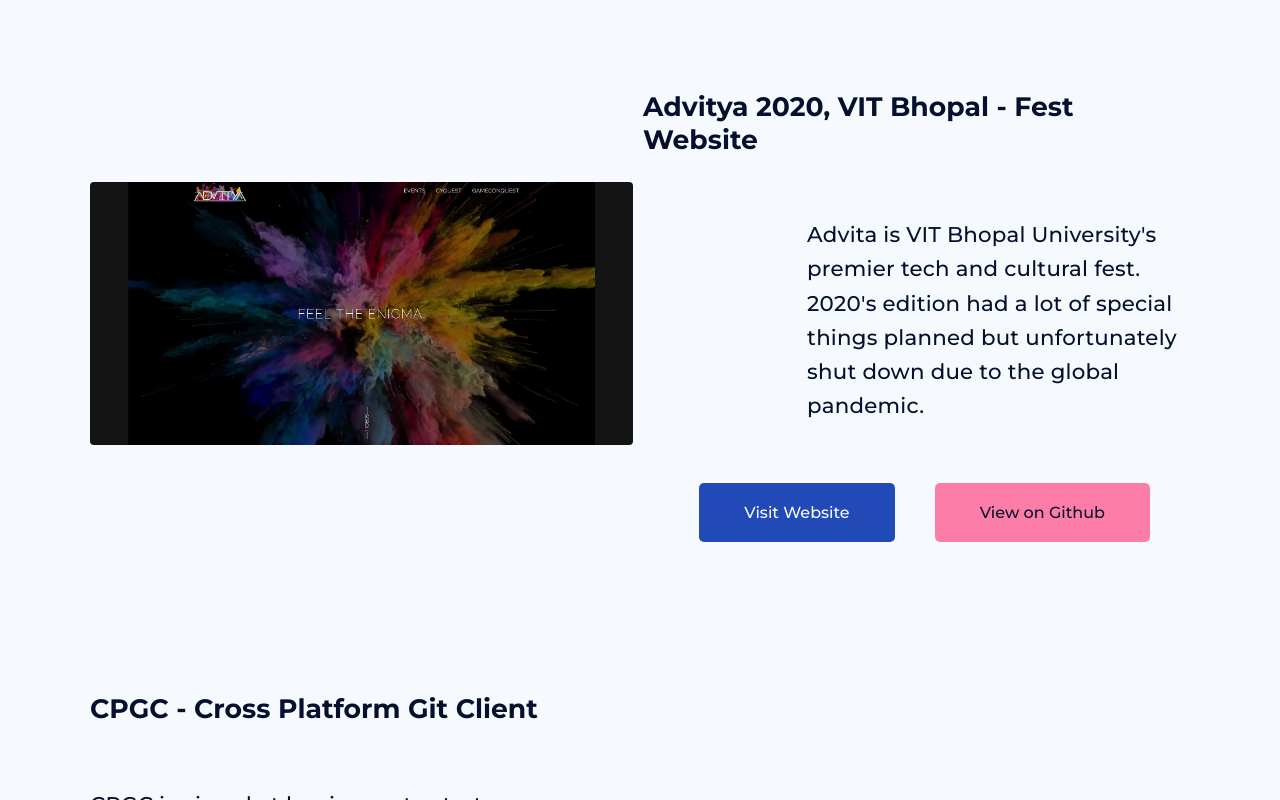
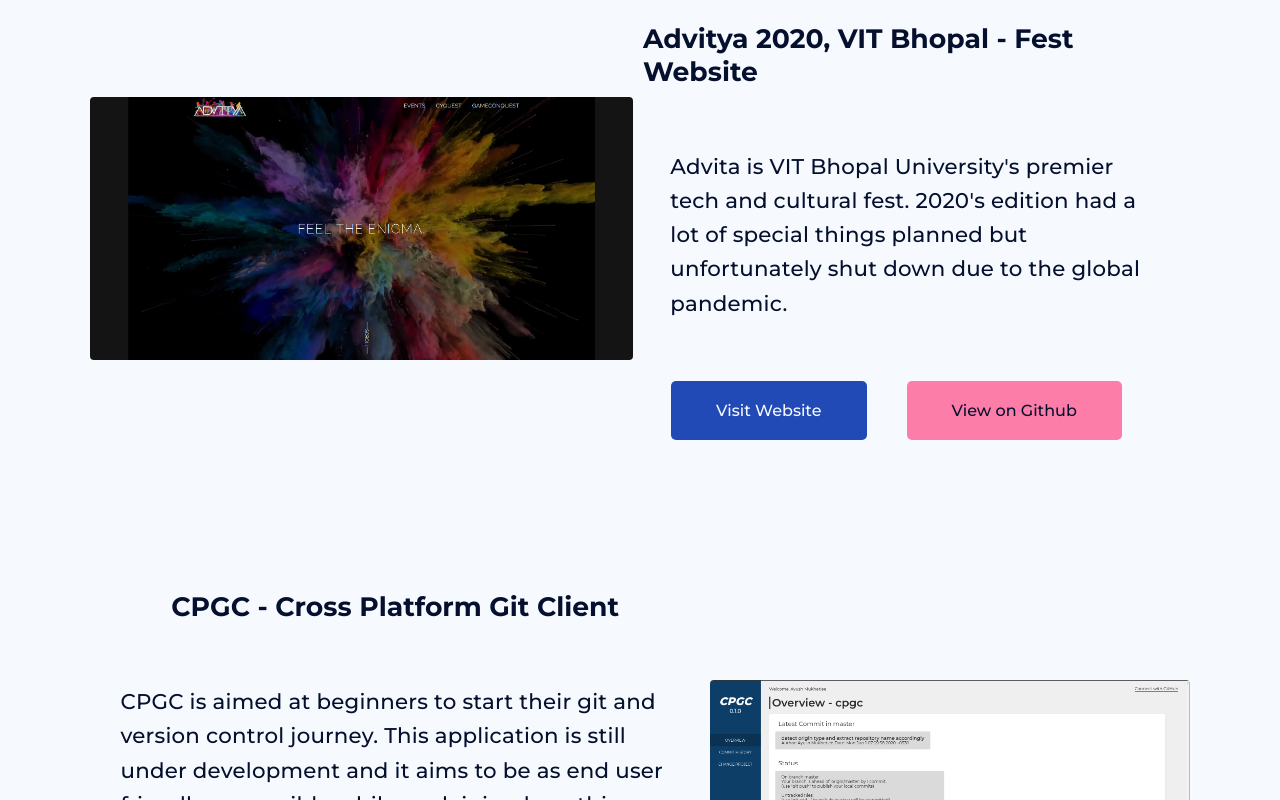
Before and after one commit to ayush123460/ayushm.com, a Vue app: page / in a window 1280 px wide. Shown: the part 1620-2420 px from the top of the page. Built offline with nearby package versions, Linux system fonts and the light colour scheme.

Commit message:
fix panel-sec text

```diff
--- a/src/scss/components/_panel.scss
+++ b/src/scss/components/_panel.scss
@@ -24,11 +24,20 @@
         .body__title {
             font-size: $font-heading;
             font-weight: $font-bold;
+            align-self: center;
+            justify-self: center;
         }
 
         .body__content {
             margin: 40px 0;
-            width: 70%;
+            width: 90%;
+            align-self: center;
+            justify-self: center;
+        }
+
+        .body__cta {
+            align-self: center;
+            justify-self: center;
         }
     }
 }
@@ -40,6 +49,10 @@
         margin-right: 0;
         margin-left: 10px;
         align-items: flex-end;
+
+        .body__content {
+            width: 90%;
+        }
     }
 }
 
```
